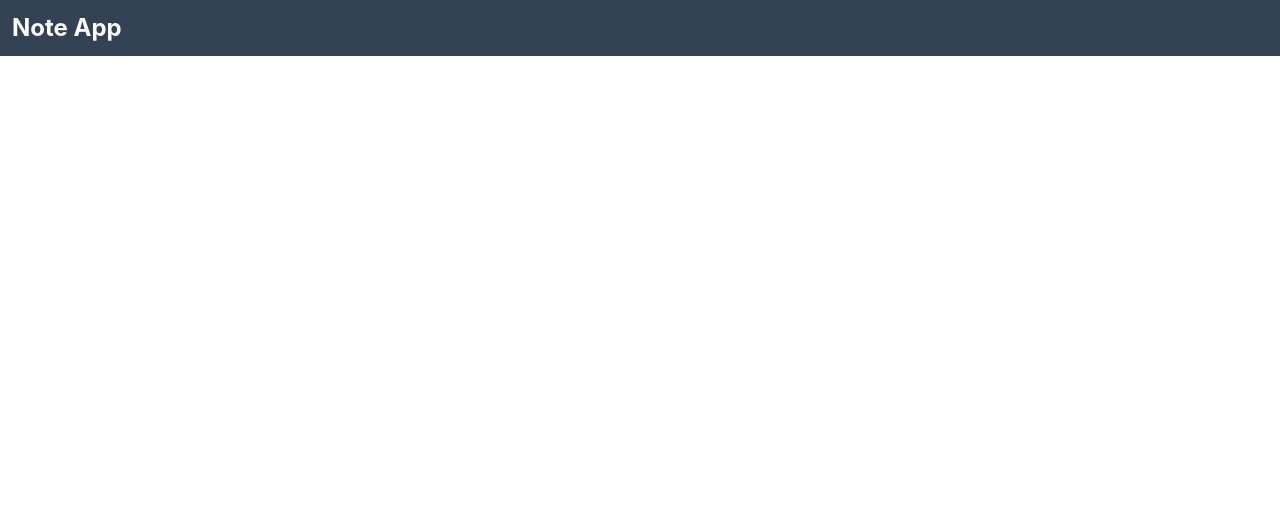
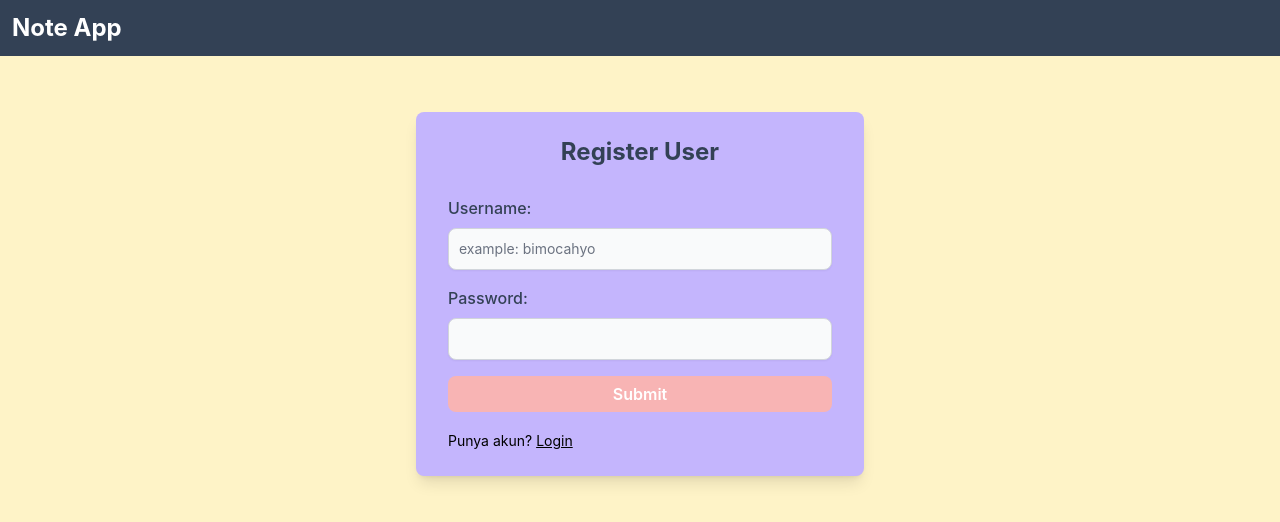
Before and after one commit to bimocahyo7/Note-App-ReactJS, a React (Create React App) app: page /register in a window 1280 px wide. Before the commit this address had no page. Shown: the top 522 px of the page. Built offline with nearby package versions, Linux system fonts and the light colour scheme.

Commit message:
Menambahkan login dan register page dengan API

```diff
--- a/src/App.jsx
+++ b/src/App.jsx
@@ -1,8 +1,10 @@
-import { BrowserRouter, Route, Routes } from "react-router-dom";
+import { BrowserRouter, Navigate, Outlet, Route, Routes } from "react-router-dom";
 import "./App.css";
 import Navbar from "./components/Navbar";
 import AddNotePage from "./pages/AddNotePage";
 import HomePage from "./pages/HomePage";
+import LoginPage from "./pages/LoginPage";
+import RegisterPage from "./pages/RegisterPage";
 
 function App() {
   return (
@@ -10,7 +12,8 @@ function App() {
       <Navbar />
       <BrowserRouter>
         <Routes>
-          {/* Home Page dan Add Page */}
+          <Route path="/register" element={<RegisterPage />} />
+          <Route path="/login" element={<LoginPage />} />
           <Route path="/" element={<HomePage />} />
           <Route path="/add-note" element={<AddNotePage />} />
         </Routes>
--- /dev/null
+++ b/src/pages/LoginPage.jsx
@@ -0,0 +1,92 @@
+import React from "react";
+import { useState } from "react";
+import { useNavigate } from "react-router-dom";
+import { login } from "../utils/network";
+import { Label, TextInput } from "flowbite-react";
+import { ButtonDefault, ButtonDisabled } from "../components/Button";
+
+function LoginPage() {
+  const navigate = useNavigate();
+  const [username, setUsername] = useState("");
+  const [password, setPassword] = useState("");
+
+  function onSubmitHandler(event) {
+    event.preventDefault();
+
+    login({ username, password }).then((response) => {
+      console.log(response);
+      if (!response.error) {
+        // Jika berhasil login (username dan password VALID), navigasi ke home page
+        console.log("Berhasil login akun!");
+        alert(`Selamat datang ${username}`);
+        navigate("/");
+      } else {
+        alert("Gagal: Salah Email/Password!");
+      }
+    });
+  }
+
+  const onRegisterHandler = (event) => {
+    event.preventDefault();
+    navigate("/register");
+  };
+
+  return (
+    <div className="container min-h-screen flex justify-center bg-amber-100">
+      <form
+        onSubmit={(event) => {
+          console.log("Berhasil disubmit!");
+          onSubmitHandler(event);
+        }}
+        className="bg-violet-300 shadow-lg rounded-lg flex w-full max-w-md h-fit px-8 py-6 flex-col gap-4 mt-14">
+        <div>
+          <h1 className="text-2xl font-bold text-center  text-slate-700 mb-7">Login User</h1>
+          <div className="mb-2 block">
+            <Label className="text-base text-slate-700">Username:</Label>
+          </div>
+          <TextInput
+            onChange={(event) => {
+              console.log(event.target.value);
+              const value = event.target.value;
+              setUsername(value);
+            }}
+            type="text"
+            required
+            shadow
+          />
+        </div>
+
+        <div>
+          <div className="mb-2 block">
+            <Label className="text-base text-slate-700">Password:</Label>
+          </div>
+          <div className="relative">
+            <TextInput
+              onChange={(event) => {
+                console.log(event.target.value);
+                const value = event.target.value;
+                setPassword(value);
+              }}
+              type="password"
+              required
+              shadow
+            />
+          </div>
+        </div>
+
+        {/* Submit Button */}
+        {username && password ? <ButtonDefault>Submit</ButtonDefault> : <ButtonDisabled>Submit</ButtonDisabled>}
+
+        {/* Navigate Register */}
+        <div>
+          <text className="text-sm">Belum punya akun?</text>
+          <button onClick={onRegisterHandler} className="text-sm pl-1">
+            <u>Register</u>
+          </button>
+        </div>
+      </form>
+    </div>
+  );
+}
+
+export default LoginPage;
--- /dev/null
+++ b/src/pages/RegisterPage.jsx
@@ -0,0 +1,91 @@
+import React from "react";
+import { useState } from "react";
+import { useNavigate } from "react-router-dom";
+import { register } from "../utils/network";
+import { Label, TextInput } from "flowbite-react";
+import { ButtonDefault, ButtonDisabled } from "../components/Button";
+
+function RegisterPage() {
+  const navigate = useNavigate();
+  const [username, setUsername] = useState("");
+  const [password, setPassword] = useState("");
+
+  function onSubmitHandler(event) {
+    event.preventDefault();
+
+    register({ username, password }).then((response) => {
+      console.log(response);
+      if (!response.error) {
+        alert("Berhasil! Silahkan login");
+        console.log(`Berhasil membuat akun baru! username: ${username}, password: ${password} `);
+        // Jika berhasil register akun, navigasi ke halaman login
+        navigate("/login");
+      } else {
+        alert("Gagal membuat akun!");
+      }
+    });
+  }
+
+  const onLoginHandler = (event) => {
+    event.preventDefault();
+    navigate("/login");
+  };
+
+  return (
+    <div className="container min-h-screen flex justify-center bg-amber-100">
+      <form
+        onSubmit={(event) => {
+          console.log("Berhasil disubmit!");
+          onSubmitHandler(event);
+        }}
+        className="bg-violet-300 shadow-lg rounded-lg flex w-full max-w-md h-fit px-8 py-6 flex-col gap-4 mt-14">
+        <div>
+          <h1 className="text-2xl font-bold text-center text-slate-700 mb-7">Register User</h1>
+          <div className="mb-2 block">
+            <Label className="text-base text-slate-700">Username:</Label>
+          </div>
+          <TextInput
+            onChange={(event) => {
+              console.log(event.target.value);
+              const value = event.target.value;
+              setUsername(value);
+            }}
+            type="text"
+            placeholder="example: bimocahyo"
+            required
+            shadow
+          />
+        </div>
+
+        <div>
+          <div className="mb-2 block">
+            <Label className="text-base text-slate-700">Password:</Label>
+          </div>
+          <TextInput
+            onChange={(event) => {
+              console.log(event.target.value);
+              const value = event.target.value;
+              setPassword(value);
+            }}
+            type="password"
+            required
+            shadow
+          />
+        </div>
+
+        {/* Submit Button */}
+        {username && password ? <ButtonDefault>Submit</ButtonDefault> : <ButtonDisabled>Submit</ButtonDisabled>}
+
+        {/* Navigate Login */}
+        <div>
+          <text className="text-sm">Punya akun?</text>
+          <button onClick={onLoginHandler} className="text-sm pl-1">
+            <u>Login</u>
+          </button>
+        </div>
+      </form>
+    </div>
+  );
+}
+
+export default RegisterPage;
--- /dev/null
+++ b/src/utils/network.js
@@ -0,0 +1,124 @@
+const BASE_URL = "http://165.22.55.164:3000/api";
+
+function getAccessToken() {
+  return localStorage.getItem("accessToken");
+}
+
+function putAccessToken(accessToken) {
+  return localStorage.setItem("accessToken", accessToken);
+}
+
+async function fetchWithToken(url, options = {}) {
+  return fetch(url, {
+    ...options,
+    headers: {
+      ...options.headers,
+      Authorization: `Bearer ${getAccessToken()}`,
+    },
+  });
+}
+
+async function login({ username, password }) {
+  const response = await fetch(`${BASE_URL}/auth/login`, {
+    method: "POST",
+    headers: {
+      "Content-Type": "application/json",
+    },
+    body: JSON.stringify({ username, password }),
+  });
+
+  const responseJson = await response.json();
+  console.log(responseJson);
+  if (response.status >= 400) {
+    alert(responseJson.msg);
+    return { error: true, code: response.status, data: null };
+  }
+
+  return { error: false, code: response.status, data: responseJson.data };
+}
+
+async function register({ username, password }) {
+  const response = await fetch(`${BASE_URL}/auth/register`, {
+    method: "POST",
+    headers: {
+      "Content-Type": "application/json",
+    },
+    body: JSON.stringify({ username, password }),
+  });
+
+  const responseJson = await response.json();
+
+  if (response.status >= 400) {
+    alert(responseJson.msg);
+    return { error: true, code: response.status };
+  }
+
+  return { error: false, code: response.status };
+}
+
+async function getUserLogged() {
+  const response = await fetchWithToken(`${BASE_URL}/users/own-profile`);
+  const responseJson = await response.json();
+
+  if (response.status >= 400) {
+    return { error: true, code: response.status, data: null };
+  }
+
+  return { error: false, code: response.status, data: responseJson.data };
+}
+
+async function addNote({ title, body }) {
+  const response = await fetchWithToken(`${BASE_URL}/notes`, {
+    method: "POST",
+    headers: {
+      "Content-Type": "application/json",
+    },
+    body: JSON.stringify({ title, body }),
+  });
+
+  const responseJson = await response.json();
+
+  if (response.status >= 400) {
+    return { error: true, code: response.status, data: null };
+  }
+
+  return { error: false, code: response.status, data: responseJson.data };
+}
+
+async function getNotes() {
+  const response = await fetchWithToken(`${BASE_URL}/notes`);
+  const responseJson = await response.json();
+
+  if (response.status >= 400) {
+    return { error: true, code: response.status, data: null };
+  }
+
+  return { error: false, code: response.status, data: responseJson.data };
+}
+
+async function getNote(id) {
+  const response = await fetchWithToken(`${BASE_URL}/notes/${id}`);
+  const responseJson = await response.json();
+
+  if (response.status >= 400) {
+    return { error: true, code: response.status, data: null };
+  }
+
+  return { error: false, code: response.status, data: responseJson.data };
+}
+
+async function deleteNote(id) {
+  const response = await fetchWithToken(`${BASE_URL}/notes/${id}`, {
+    method: "DELETE",
+  });
+
+  const responseJson = await response.json();
+
+  if (response.status >= 400) {
+    return { error: true, code: response.status, data: null };
+  }
+
+  return { error: false, code: response.status, data: responseJson.data };
+}
+
+export { getAccessToken, putAccessToken, login, register, getUserLogged, addNote, getNotes, getNote, deleteNote };
```
